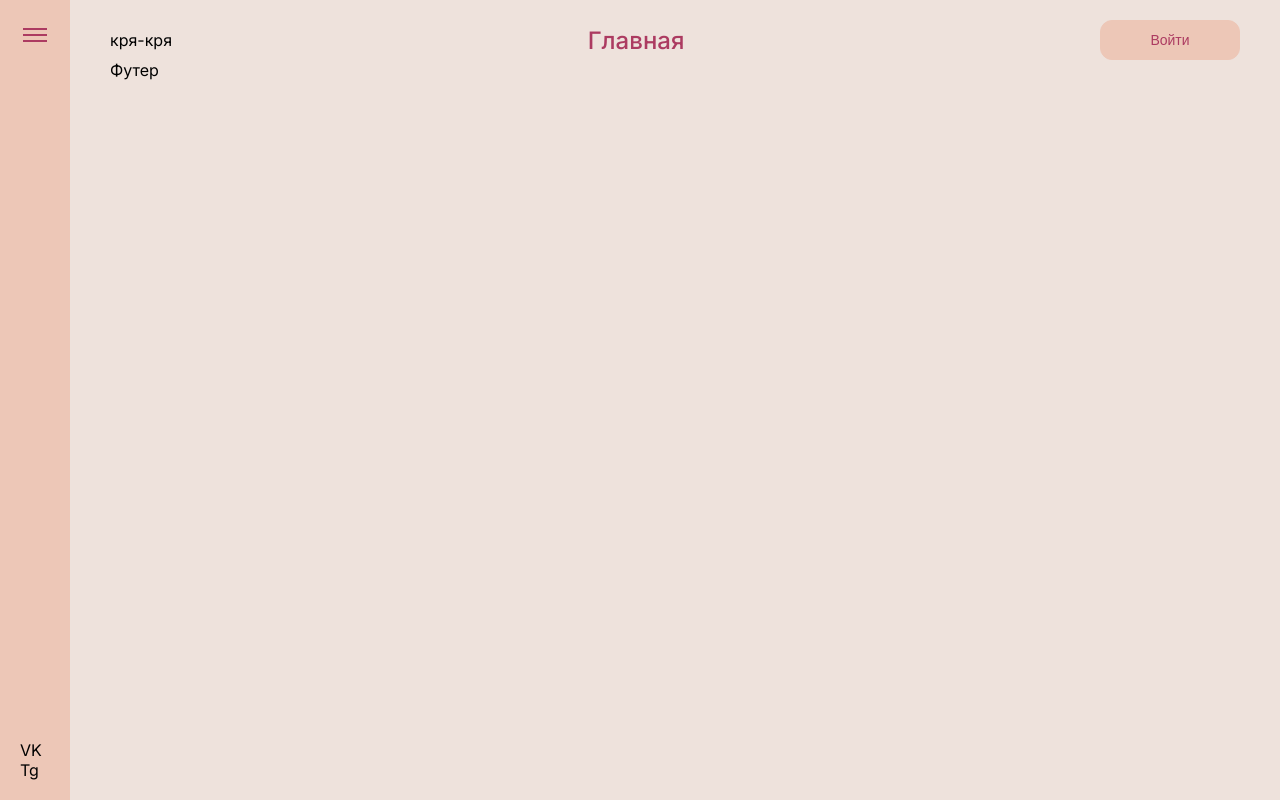
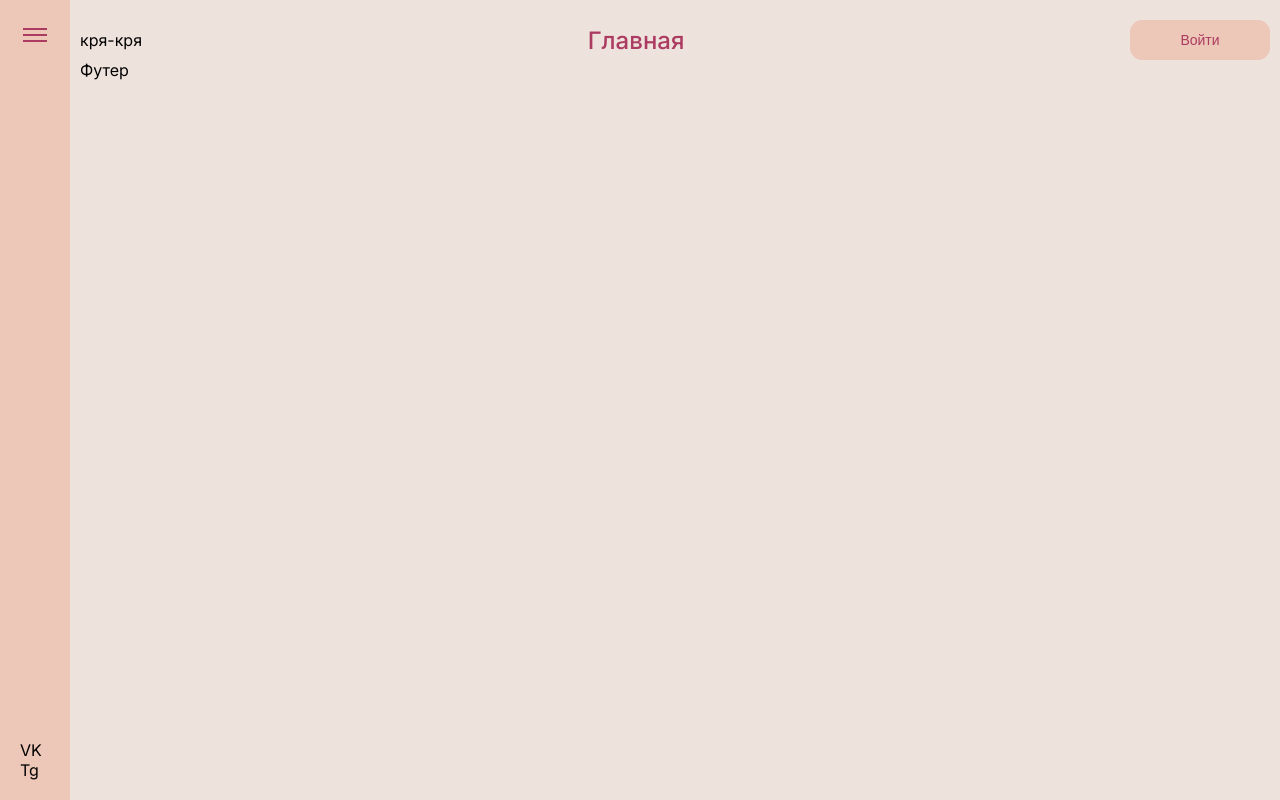
Before and after one commit to Mollycodd1e/animaldeploy, a Next.js app: page / in a window 1280 px wide. Built offline with nearby package versions, Linux system fonts and the light colour scheme; no server answers; the database is empty.

Commit message:
add supports css

```diff
--- a/src/app/layout.module.scss
+++ b/src/app/layout.module.scss
@@ -1,4 +1,4 @@
 .contentWrapper {
 	margin-left: 70px;
-	padding: 20px 40px;
+	padding: 20px 10px;
 }
--- a/src/app/widgets/sideMenu/ui/style.module.scss
+++ b/src/app/widgets/sideMenu/ui/style.module.scss
@@ -26,11 +26,17 @@
 	flex-direction: column;
 	overflow: hidden;
 	padding: 20px;
-	height: 100dvh;
+	height: 100vh;
 	top: 0;
 	left: 0;
 	z-index: 10;
 	background: $primary;
+}
+
+@supports (height: 100dvh) {
+	.sideMenu {
+		height: 100dvh;
+	}
 }
 
 .sideMenuOpen {
```
